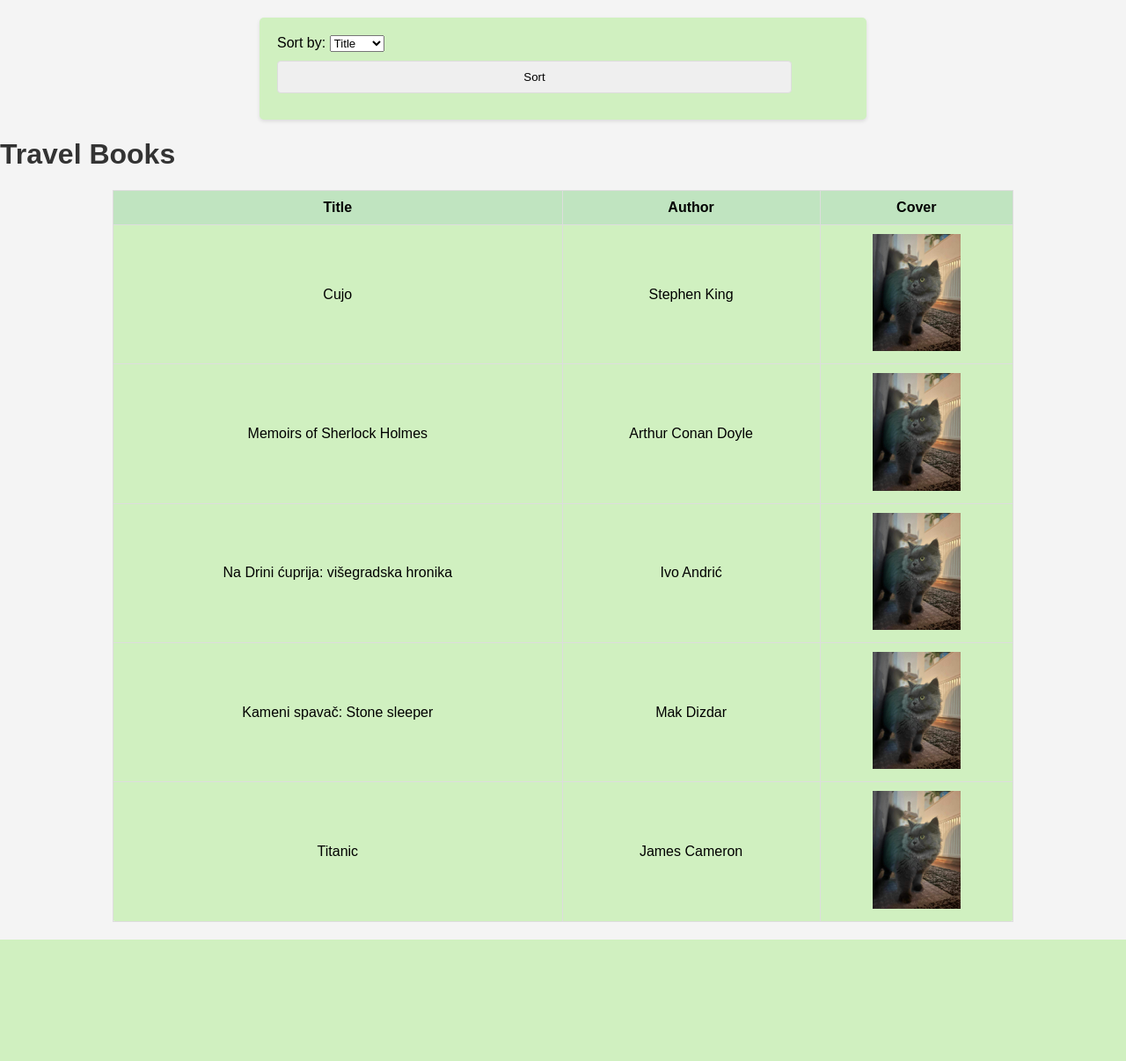
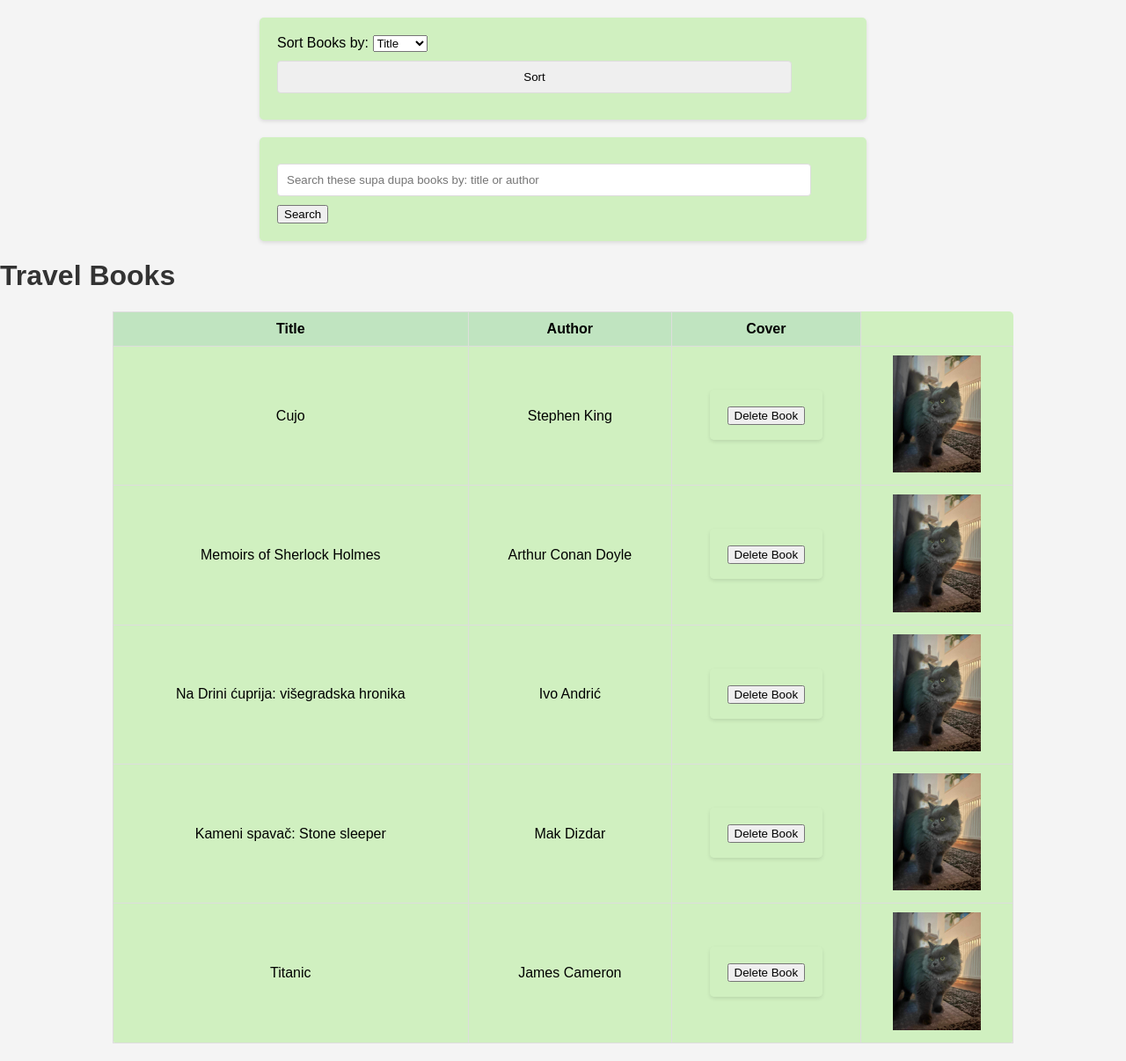
Before and after one commit to EdinaAdzem/BookAlchemy, a Flask app: page / in a window 1280 px wide. Shown: the whole page at 88% size. Before the commit the page ends 1068 px from the top, so only its background shows below. Run offline with Flask 3, Linux system fonts and the light colour scheme; data that the repository does not hold is empty.

Commit message:
add delete route and delete from on the home.html, added search functionality and from

```diff
--- a/app.py
+++ b/app.py
@@ -47,6 +47,7 @@
         else:
             cover_url = 'static/efault_image.jpg'
         books_with_covers.append({
+            'id': book.id,
             'title': book.title,
             'author': book.author.name,
             'cover': cover_url
@@ -128,5 +129,58 @@
 
     return render_template('home.html', books=books_with_covers, sort_by=sort_by)
 
+
+@app.route('/search', methods=['GET'])
+def search_books():
+    """Search books by autor, title"""
+    query = request.args.get('query', '').strip()
+
+    if query:
+        books = Book.query.join(Author).filter(
+            (Book.title.ilike(f'%{query}%')) | (Author.name.ilike(f'%{query}%'))
+        ).all()
+    else:
+        books = Book.query.all()
+
+    books_with_covers = []
+    for book in books:
+        response = requests.get(f'{URL_API}?apikey={API_KEY}&t={book.title}')
+        if response.status_code == 200:
+            data = response.json()
+            cover_url = data.get('Poster', 'static/default_image.jpg')
+        else:
+            cover_url = 'static/default_image.jpg'
+        books_with_covers.append({
+            'title': book.title,
+            'author': book.author.name,
+            'cover': cover_url
+        })
+
+    return render_template('home.html', books=books_with_covers)
+
+@app.route('/book/<int:book_id>/delete', methods=['POST'])
+def delete_book(book_id):
+    """delete book by  book_id."""
+    book = Book.query.get_or_404(book_id)
+    author = book.author
+
+    try:
+        db.session.delete(book)
+        db.session.commit()
+
+        #condition to check the author
+        if not Book.query.filter_by(author_id=author.id).first():
+            # delete author also
+            db.session.delete(author)
+            db.session.commit()
+
+        flash('Book deleted successfully!', 'success')
+    except Exception as e:
+        db.session.rollback()
+        flash(f'Error deleting book: {e}', 'danger')
+
+    return redirect(url_for('home'))
+
+
 if __name__ == "__main__":
     app.run(debug=True)
--- a/templates/home.html
+++ b/templates/home.html
@@ -8,13 +8,20 @@
     <link rel="stylesheet" href="{{ url_for('static', filename='styles.css') }}">
 
     <form method="GET" action="/sort_books">
-        <label for="sort_by">Sort by:</label>
+        <label for="sort_by">Sort Books by:</label>
         <select name="sort_by" id="sort_by">
             <option value="title" {% if sort_by == 'title' %}selected{% endif %}>Title</option>
             <option value="author" {% if sort_by == 'author' %}selected{% endif %}>Author</option>
         </select>
         <input type="submit" value="Sort">
     </form>
+
+    <div class="search-container">
+        <form action="{{ url_for('search_books') }}" method="GET">
+            <input type="text" name="query" placeholder="Search these supa dupa books by: title or author">
+            <button type="submit">Search</button>
+        </form>
+    </div>
 
     <style>
         table {
@@ -54,6 +61,12 @@
             <tr>
                 <td>{{ book.title }}</td>
                 <td>{{ book.author }}</td>
+                    <td>
+                        <!-- delete attampt-->
+                        <form action="{{ url_for('delete_book', book_id=book.id) }}" method="POST" style="display:inline;">
+                            <button type="submit" class="btn btn-danger">Delete Book</button>
+                        </form>
+                    </td>
                 <td>
                     <img src="{{ book.cover }}" alt="{{ book.title }}" onerror="this.src='/static/default_image.jpg';">
                 </td>
```
Also changed, not shown: data/library.sqlite.
